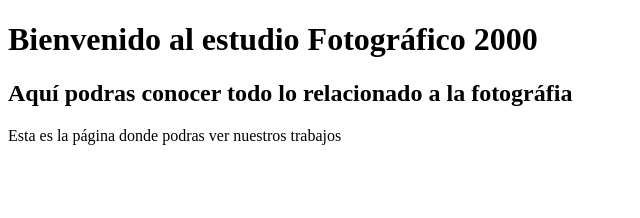
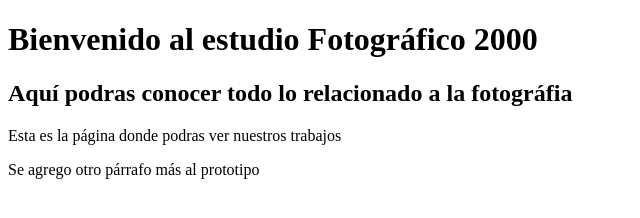
Before and after one commit to VictorAlmanzaSchneider/paginaWeb, a plain HTML site: page index.html in a window 1280 px wide. Shown: the whole page, without its empty margins (0-640 px from the left). Drawn offline with Linux system fonts and the light colour scheme.

Commit message:
Se creo el segundo párrafo de la pag

```diff
--- a/index.html
+++ b/index.html
@@ -9,5 +9,6 @@
     <h1>Bienvenido al estudio Fotográfico 2000</h1>
     <h2>Aquí podras conocer todo lo relacionado a la fotográfia</h2>
     <p>Esta es la página donde podras ver nuestros trabajos</p>
+    <p>Se agrego otro párrafo más al prototipo</p>
 </body>
 </html>
```
